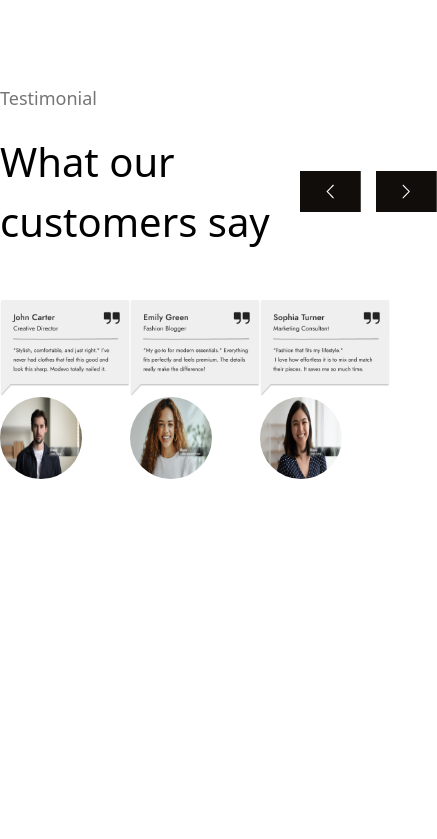
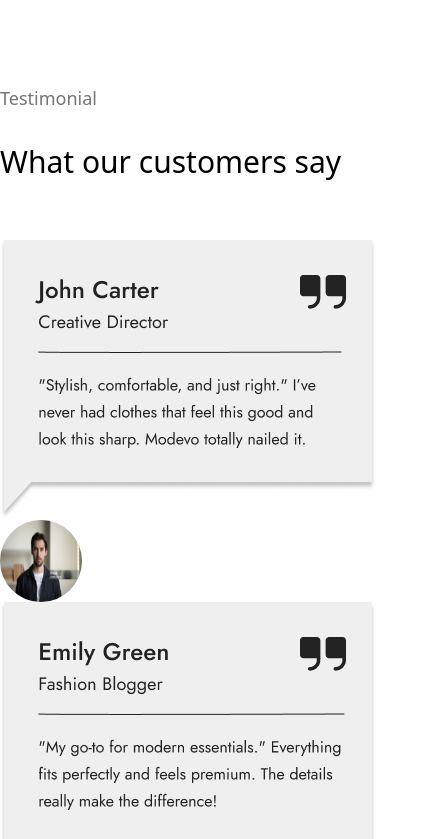
Before and after one commit to Sadat25/Team-A-Project-2, a website: page Testimonial.html in a window 390 px wide. Shown: the top 839 px of the page, 437 px wide, since content can reach past the window. Drawn offline with Linux system fonts and the light colour scheme.

Commit message:
responsive

```diff
--- a/Testimonial.html
+++ b/Testimonial.html
@@ -12,13 +12,13 @@
     <div class="max-w-[1280px] m-auto">
         <h2 class="mt-[84px] mb-5 text-lg leading-7 text-[#757575]">Testimonial</h2>
         <div class="flex items-center justify-between">
-            <h2 class="font-medium text-[40px] leading-[60px] tracking-[0.46%]">What our customers say</h2>
-            <div class="flex gap-[15px] items-center">
+            <h2 class="font-medium lg:text-[40px] text-3xl leading-[60px] tracking-[0.46%]">What our customers say</h2>
+            <div class="lg:flex gap-[15px] items-center hidden">
                 <img class="cursor-pointer" src="./Images/Pr.png" alt="">
                 <img class="cursor-pointer" src="./Images/nxt.png" alt="">
             </div>
         </div>
-        <div class="flex justify-between mt-12 mb-21">
+        <div class="lg:flex justify-between m-auto mt-12 mb-21">
             <div>
                 <img src="./Images/Group 10.png" alt="">
                 <img class="h-20.5 w-20.5 rounded-full" src="./Images/men.jpg" alt="">
```
Also changed, not shown: css/style.css.
